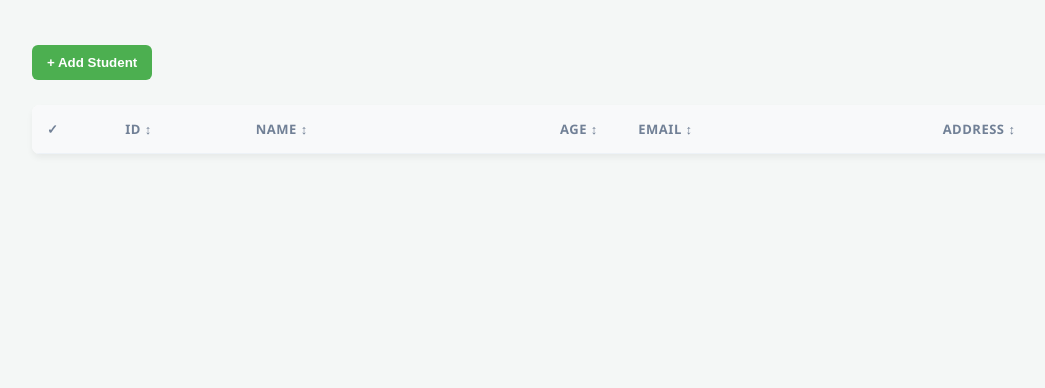
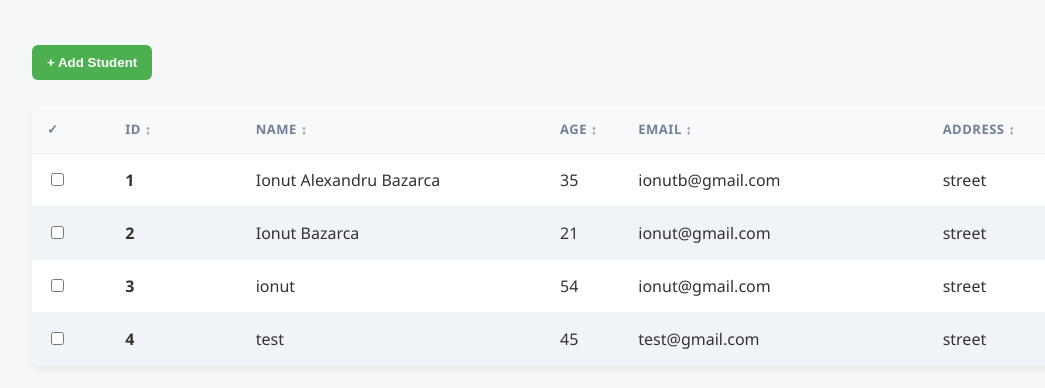
Before and after one commit to bazi9/student-record, a Python web app: template templates/index.html in a window 1280 px wide. Shown: the top 388 px of the page, without its empty margins (8-1053 px from the left). Run offline with Jinja, Linux system fonts and the light colour scheme; the template is opened without the code that fills it, so the values that code supplies are empty.

Commit message:
Update index.html

```diff
--- a/templates/index.html
+++ b/templates/index.html
@@ -259,6 +259,7 @@
         </ul>
     </div>
 
+    <!-- Modals (Add, Edit, Profile) -->
     <div id="addModalOverlay" class="modal-overlay" onclick="closeAddForm()">
         <div class="modal-card" onclick="event.stopPropagation()">
             <button class="close-btn" onclick="closeAddForm()">✖</button>
@@ -315,8 +316,20 @@
     </div>
 
     <script>
-        // Use LocalStorage instead of backend fetches
-        let globalStudents = JSON.parse(localStorage.getItem('studentRecords')) || [];
+        // Setup initial default users if none exist in LocalStorage
+        const defaultUsers = [
+            { sys_id: "ae1b4bc6", id: "1", name: "Ionut Alexandru Bazarca", age: "35", email: "ionutb@gmail.com", address: "street" },
+            { sys_id: "6f2021c4", id: "2", name: "Ionut Bazarca", age: "21", email: "ionut@gmail.com", address: "street" },
+            { sys_id: "a1d6e1ee", id: "3", name: "ionut", age: "54", email: "ionut@gmail.com", address: "street" },
+            { sys_id: "7749afff", id: "4", name: "test", age: "45", email: "test@gmail.com", address: "street" }
+        ];
+
+        // Initialize from LocalStorage or inject defaults
+        if (!localStorage.getItem('studentRecords')) {
+            localStorage.setItem('studentRecords', JSON.stringify(defaultUsers));
+        }
+
+        let globalStudents = JSON.parse(localStorage.getItem('studentRecords'));
         let sortDirections = { 1: true, 2: true, 3: true, 4: true, 5: true };
         let currentRightClickId = null;
         let currentEditId = null;
```
